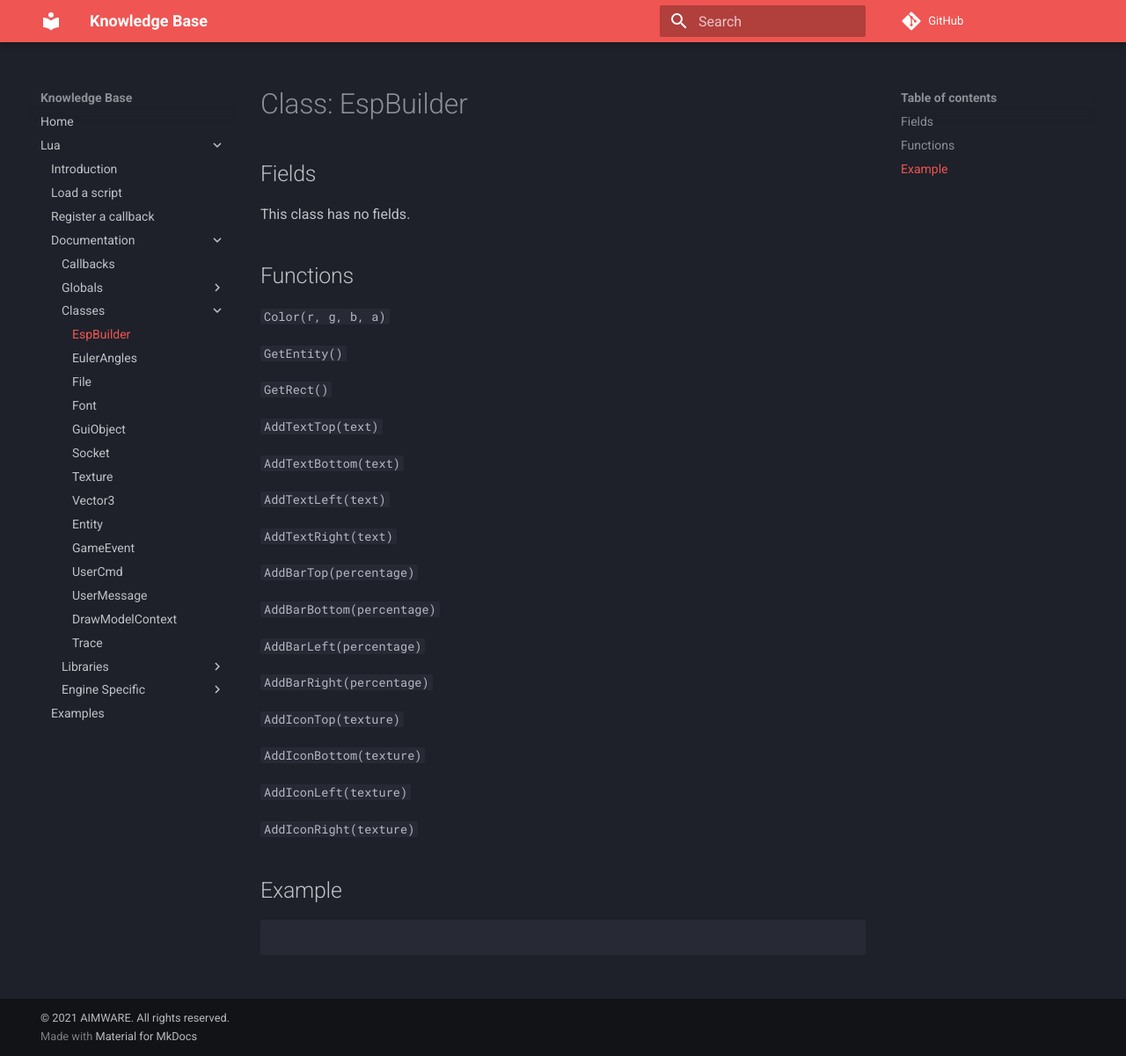
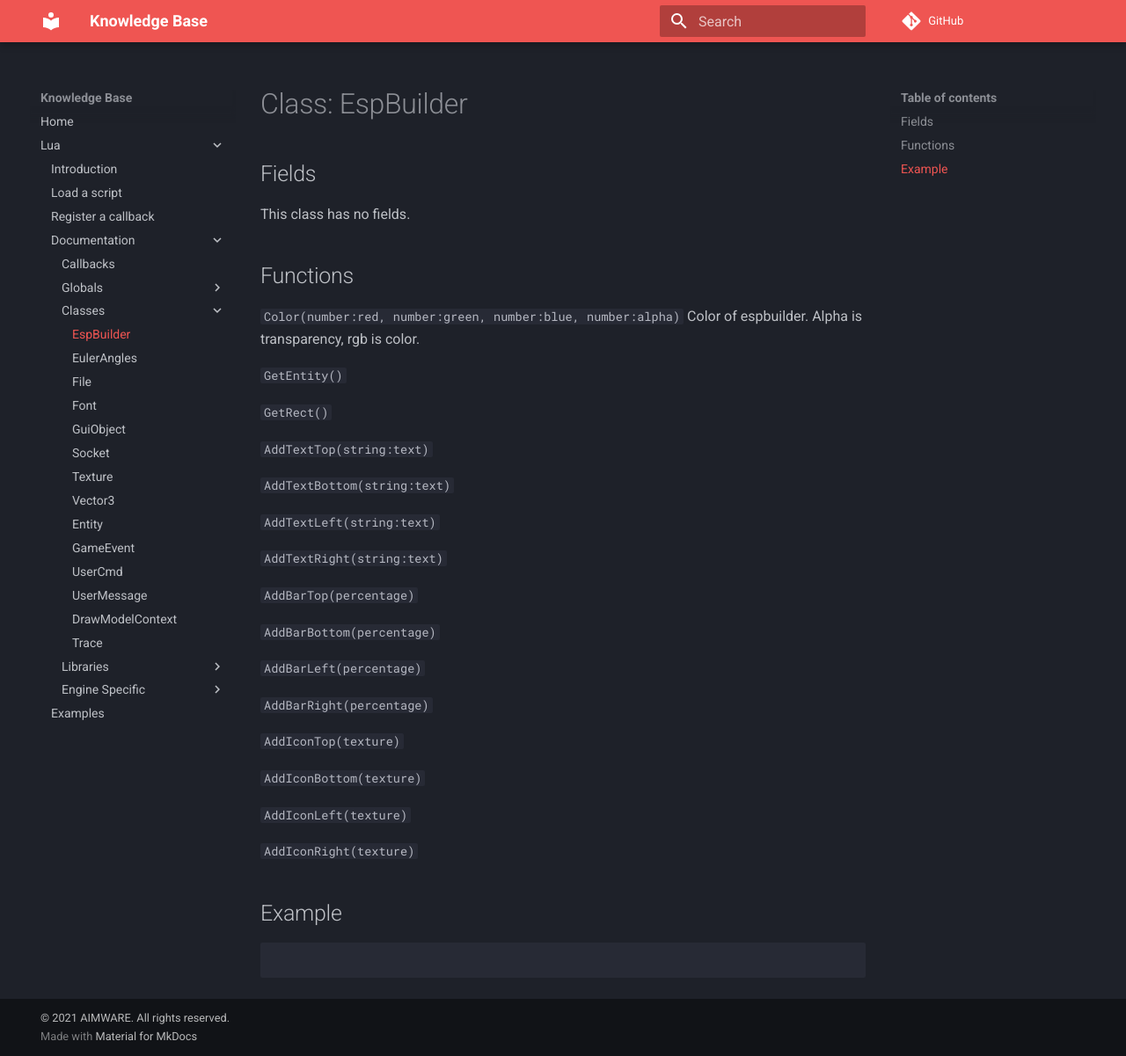
Before and after one commit to Ninaligo/aimware-web-kb, an MkDocs documentation site: the page built from private/lua/docs/class/espbuilder.md, in a window 1280 px wide and 1201 px high. Shown: the whole window at 88% size. Built offline with MkDocs 1.6.1 and Material for MkDocs 9.7.7, drawn with Linux system fonts in a browser that asks for light colours; comment, search, counter and statistics services are not loaded.

Commit message:
Update espbuilder.md

````diff
--- a/private/lua/docs/class/espbuilder.md
+++ b/private/lua/docs/class/espbuilder.md
@@ -6,19 +6,19 @@ This class has no fields.
 
 ## Functions
 
-```Color(r, g, b, a)```
+```Color(number:red, number:green, number:blue, number:alpha)``` Color of espbuilder. Alpha is transparency, rgb is color.
 
 ```GetEntity()```
 
 ```GetRect()```
 
-```AddTextTop(text)```
+```AddTextTop(string:text)```
 
-```AddTextBottom(text)```
+```AddTextBottom(string:text)```
 
-```AddTextLeft(text)```
+```AddTextLeft(string:text)```
 
-```AddTextRight(text)```
+```AddTextRight(string:text)```
 
 ```AddBarTop(percentage)```
 
````
